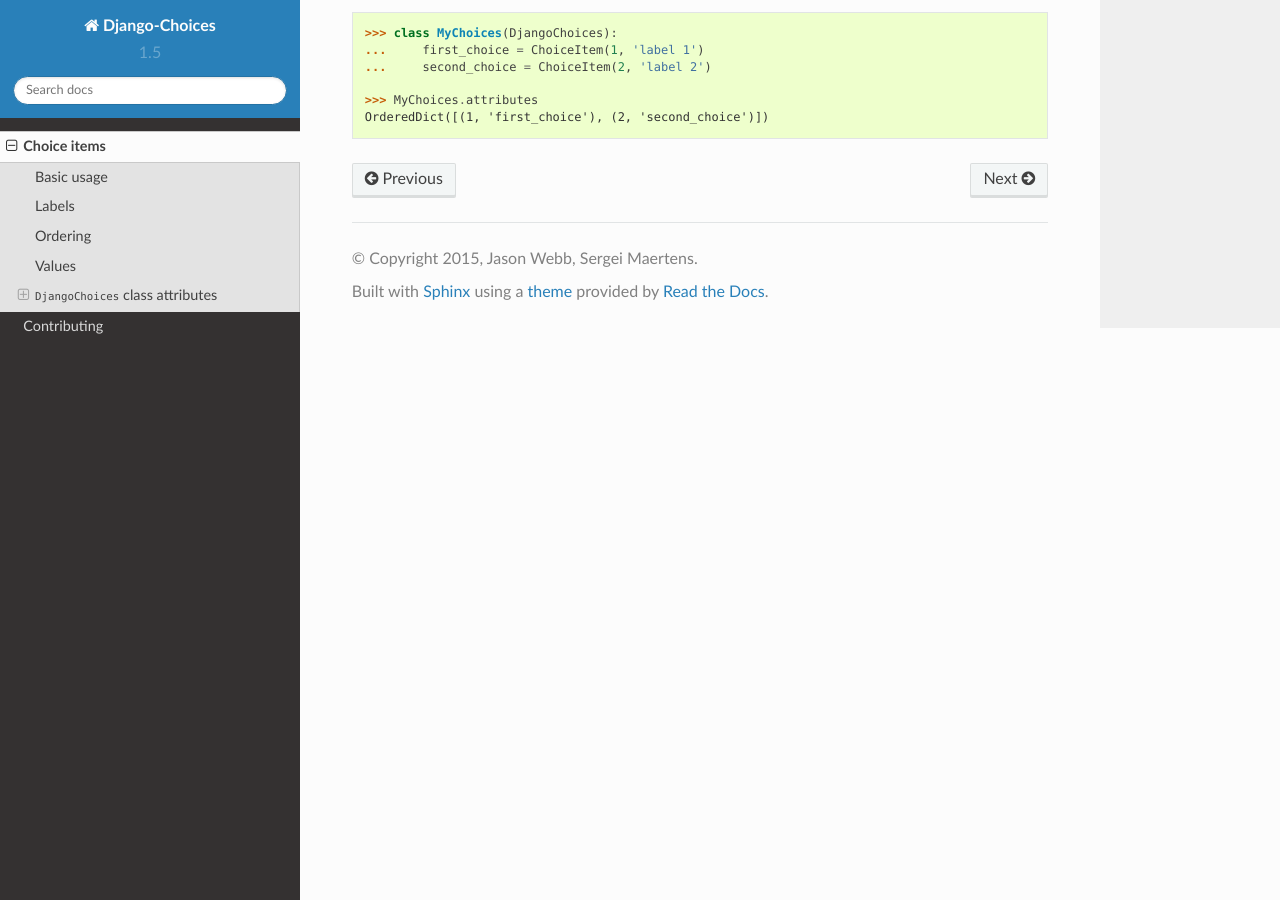
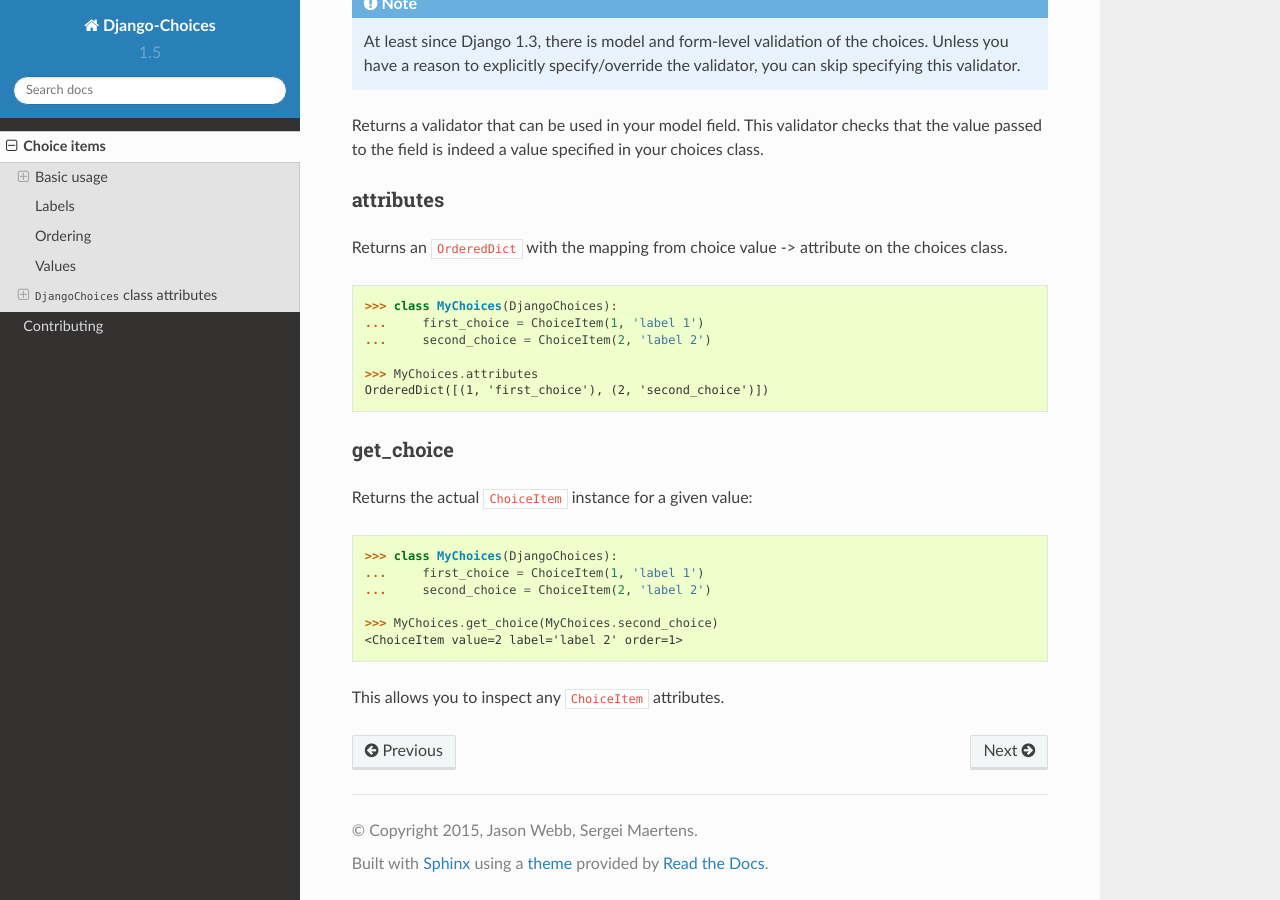
Before and after one commit to bigjason/django-choices, a Sphinx documentation site: the page built from docs/choices.rst, in a window 1280 px wide and 900 px high, scrolled down 3227 px. Built offline with Sphinx 7.4.7 and the Read the Docs theme 2.0.0, drawn with Linux system fonts in a browser that asks for light colours; some of the changed text lies outside the part shown.

Commit message:
Refs. #52 -- update documentation
Updated documentation to mention custom choice attributes.

```diff
--- a/docs/choices.rst
+++ b/docs/choices.rst
@@ -14,8 +14,8 @@
         my_choice = ChoiceItem(1, 'label 1')
 
 
-The first argument for `ChoiceItem` is the value, as it will be stored
-in the database. `ChoiceItem` values can be any type, as long as it matches
+The first argument for ``ChoiceItem`` is the value, as it will be stored
+in the database. ``ChoiceItem`` values can be any type, as long as it matches
 the field where the choices are defined, e.g.:
 
 String type:
@@ -42,8 +42,22 @@
         field = models.IntegerField(choices=Ints.choices)
 
 
-There is also a 'short name'. You can import `C` instead of `ChoiceItem`, if
+There is also a 'short name'. You can import ``C`` instead of `ChoiceItem`, if
 you're into that.
+
+Custom attributes
++++++++++++++++++
+
+Any additional (custom) keyword arguments passed to the constructor, are made
+available as custom attributes:
+
+.. code-block:: python
+
+    >>> choice = ChoiceItem('excellent', limit_to=['US', 'CA', 'CN'])
+    >>> choice.limit_to
+    ['US', 'CA', "CN"]
+
+To obtain the ``ChoiceItem`` instance, see :ref:`djangochoices.get_choice`
 
 
 Labels
@@ -194,3 +208,22 @@
 
     >>> MyChoices.attributes
     OrderedDict([(1, 'first_choice'), (2, 'second_choice')])
+
+
+.. _djangochoices.get_choice:
+
+get_choice
+++++++++++
+
+Returns the actual ``ChoiceItem`` instance for a given value:
+
+.. code-block:: python
+
+    >>> class MyChoices(DjangoChoices):
+    ...     first_choice = ChoiceItem(1, 'label 1')
+    ...     second_choice = ChoiceItem(2, 'label 2')
+
+    >>> MyChoices.get_choice(MyChoices.second_choice)
+    <ChoiceItem value=2 label='label 2' order=1>
+
+This allows you to inspect any ``ChoiceItem`` attributes.
```
